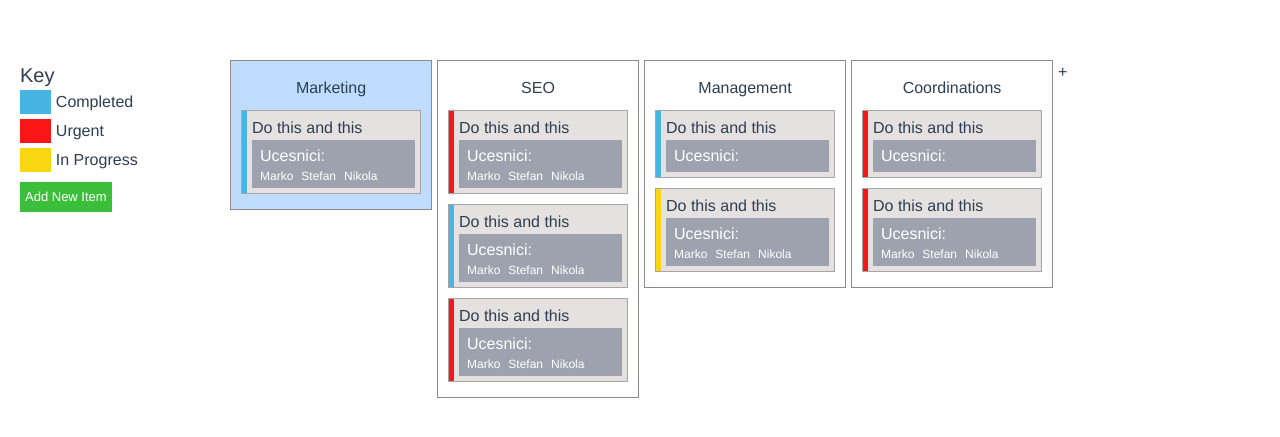
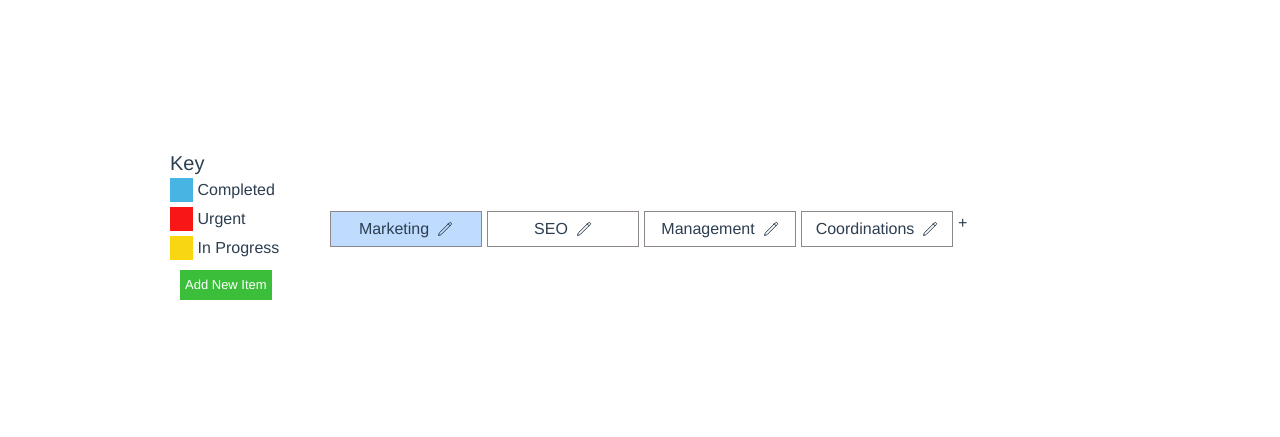
Before and after one commit to vukicaCH/kanban_board, a Vue app: page / in a window 1280 px wide. Shown: the part 171-608 px from the top of the page. Built offline with nearby package versions, Linux system fonts and the light colour scheme.

Commit message:
change rows, edit row names

```diff
--- a/data.json
+++ b/data.json
@@ -2,25 +2,25 @@
     "groups":[
         {
             "name" : "Marketing",
-            "id": "1"
+            "id": 1
         },
        {
             "name" : "SEO",
-            "id": "2"
+            "id": 2
         },
         {
             "name": "Management",
-            "id" : "3"
+            "id" : 3
         },
         {
             "name": "Coordinations",
-            "id" : "4"
+            "id" : 4
         }
     ],
     "tasks":[
         {
             "id": "1",
-            "groupId" : "3",
+            "groupId" : 1,
             "text" : "Do this and this",
             "key" : "1",
             "collaborators": [1,2,3]
--- a/package.json
+++ b/package.json
@@ -8,6 +8,8 @@
     "lint": "vue-cli-service lint"
   },
   "dependencies": {
+    "@heroicons/vue": "^2.1.1",
+    "@vue-hero-icons/outline": "^1.7.2",
     "core-js": "^3.8.3",
     "pinia": "^2.1.4",
     "vue": "^3.2.13",
--- a/src/App.vue
+++ b/src/App.vue
@@ -2,7 +2,7 @@
   <div class="container">
     <div class="content">
       <OptionsAndLegend />
-      <TaskBoard :groups="state.groups" />
+      <TaskBoard/>
     </div>
   </div>
 </template>
@@ -10,24 +10,6 @@
 <script setup>
 import TaskBoard from './components/TaskBoard.vue'
 import OptionsAndLegend from './components/OptionsAndLegends.vue'
-import data from '../data.json';
-import { provide, ref } from 'vue';
-
-const state = ref(data);
-const selectedTaskRow = ref(3);
-
-const changeSelectedTaskRow = (id) => {
-  selectedTaskRow.value = id;
-  console.log(selectedTaskRow.value);
-}
-
-provide('state', {
-  groups: state.value.groups,
-  tasks: state.value.tasks,
-  selectedTaskRow: selectedTaskRow.value,
-  changeSelectedTaskRow
-});
-
 </script>
 
 <style>
--- a/src/components/OptionsAndLegends.vue
+++ b/src/components/OptionsAndLegends.vue
@@ -15,7 +15,7 @@
                 <div class="task-key-color-meaning">In Progress</div>
             </div>
         </div>
-        <div class="new-item">
+        <div class="actions">
             <button @click="store.openNewItemForm()">Add New Item</button>
         </div>
     </div>
@@ -49,8 +49,9 @@ const store = useStore();
     gap: 5px;
 }
 
-.new-item button {
-    margin: 10px 0;
+
+.actions button {
+    margin: 10px;
     padding: 5px;
     font-size: 13px;
     font-weight: 500;
--- a/src/components/TaskBoard.vue
+++ b/src/components/TaskBoard.vue
@@ -1,6 +1,9 @@
 <template>
         <div class="task-board">
-            <TaskRow v-for="group in store.groups" :group="group" :key="group.id"/>
+            <TaskRow
+                v-for="group in groups" :group="group" :key="group.id"
+                @click="store.changeSelectedTaskRow(group.id)"
+            />
             <NewTaskRowForm />
         </div>
 </template>
@@ -9,8 +12,16 @@
 import TaskRow from './TaskRow.vue';
 import NewTaskRowForm from './NewTaskRowForm.vue'
 import { useStore } from '@/store';
+import { storeToRefs } from 'pinia';
+import { watch } from 'vue';
 
 const store = useStore();
+
+const {groups} = storeToRefs(store);
+
+watch(()=> groups.value, ()=>{
+    console.log(groups.value);
+})
 </script>
 
 <style scoped>
--- a/src/components/TaskRow.vue
+++ b/src/components/TaskRow.vue
@@ -1,12 +1,14 @@
 <template>
-    <div class="task-row" :class="{ 'bg-blue-200': isRowActive }">
-        <div class="task-row-name" v-if="!isNameChange" @dblclick="isNameChange = true">
-            <h2 @click="store.changeSelectedTaskRow(props.group.id)">{{ rowName }}</h2>
+    <div class="task-row" :class="{'bg-blue-200' : isSelectedRow}">
+        <div class="task-row-name" v-if="editMode && isSelectedRow">
+            <input type="text" v-model="rowName" />
+            <button @click="editName()">Save</button>
         </div>
-        <div class="task-row-name" v-else @focusout="isNameChange = false">
-            <input type="text" v-model="rowName" />
+        <div class="flex items-center gap-2" v-else>
+            <h2>{{ props.group.name }}</h2>
+            <PencilIcon class="w-4 h-4" @click="toggleEdit()"/>
         </div>
-            <draggable
+            <!-- <draggable
                 class="tasks"
                 v-model="tasks"
                 group="people"
@@ -23,42 +25,45 @@
                         @is-task-being-edited="(bool) => draggableDisabled = bool"
                     />
                 </template>
-            </draggable>
-            <NewTaskForm
-                v-if="isRowActive && store.isNewItemFormOpened"
-                @new-task-added="refreshTasks()"
-                />
+            </draggable> -->
+            <!-- <div v-if="isRowActive">
+                <button @click="toggleEdit()">Edit</button>
+            </div> -->
         </div>
 </template>
 
 <script setup>
-import {defineProps, watch, ref } from 'vue';
-import Task from './SingleTask.vue';
+import {defineProps, watchEffect,  ref} from 'vue';
+//import Task from './SingleTask.vue';
 import { useStore } from '../store/index';
-import { storeToRefs } from 'pinia'
-import draggable from 'vuedraggable'
-import NewTaskForm from './NewTaskForm.vue'
+//import draggable from 'vuedraggable'
+//import NewTaskForm from './NewTaskForm.vue'
+import { PencilIcon } from '@heroicons/vue/24/outline'
+
+const store = useStore();
 
 const props = defineProps(['group']);
 
-const isNameChange = ref(false);
 const rowName = ref(props.group.name);
 
-const store = useStore();
-const { selectedTaskRow } = storeToRefs(store);
+const isSelectedRow = ref();
 
-const tasks = ref(store.tasks.filter(task => task.groupId === props.group.id));
+//const tasks = ref();
 
-const isRowActive = ref(selectedTaskRow.value == Number(props.group.id));
+const editMode = ref(false);
 
-watch(() => selectedTaskRow.value, () => {
-    isRowActive.value = selectedTaskRow.value == Number(props.group.id)
-})
+const toggleEdit = () => {
+    editMode.value = !editMode.value;
+}
 
-const refreshTasks = () => tasks.value = store.tasks.filter(task => task.groupId === props.group.id);
+const editName = () => {
+    store.changeGroupName(rowName.value);
+    toggleEdit();
+}
 
-store.$subscribe(()=>{
-    tasks.value = store.tasks.filter(task => task.groupId === props.group.id);
+watchEffect(()=>{
+    isSelectedRow.value = props.group.id == store.selectedTaskRow;
+    rowName.value = props.group.name; //SVAKI PUT KADA SELEKTUJEMO DRUGI RED, rowName mora da se vrati na pocetnu vrednost
 })
 </script>
 
@@ -73,10 +78,12 @@ store.$subscribe(()=>{
     padding: 5px 10px;
     cursor: pointer;
     border: 1px solid rgb(142, 136, 136);
+    position:relative;
 }
 
 .task-row-name {
     display: flex;
+    flex-direction: column;
     margin-top: 10px;
 }
 
--- a/src/store/index.js
+++ b/src/store/index.js
@@ -66,13 +66,19 @@ export const useStore = defineStore('store', {
                 collaborators
             }
 
-            console.log(editedTask);
-
             this.tasks = [...this.tasks, editedTask].sort( (a,b) => a.id < b.id ? -1 : 1);
         },
 
         addRow(name){
-            this.groups.push({name, id: this.groups.length - 1})
+            this.groups = [...this.groups, {name, id: this.groups.length + 1}]
+        },
+
+        changeGroupName(name){
+            const group = this.groups.find(group => group.id === this.selectedTaskRow);
+
+            const newGroup = {name, id: group.id};
+
+            this.groups = [...this.groups.filter(group => group.id != this.selectedTaskRow), newGroup].sort( (a,b) => a.id < b.id ? -1 : 1);
         }
     }
 })
```
Also changed, not shown: 1 other file (tests, documents, lock files or other folders).
